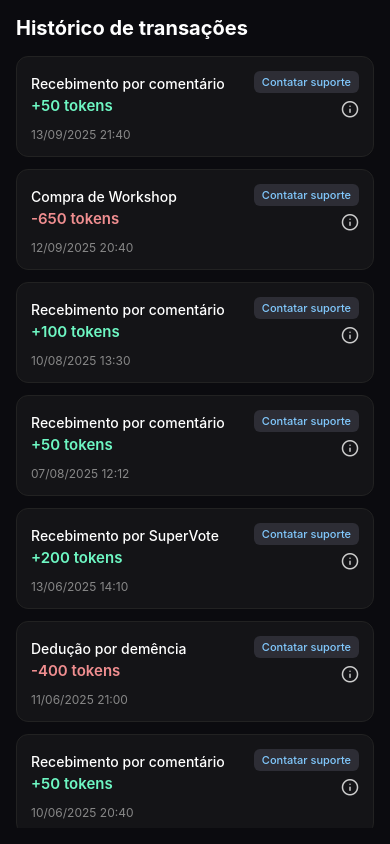
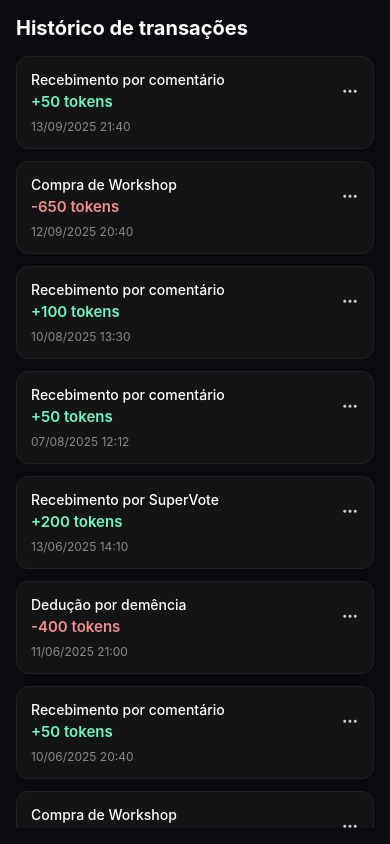
Before and after one commit to Escola-de-Ti/app-frontend, a React Native app: screen / in a window 390 px wide. Built offline with nearby package versions, Linux system fonts and the light colour scheme.

Commit message:
refactor: alterando exibição de opção e tipo de botão

```diff
--- a/src/screens/TransactionHistory.tsx
+++ b/src/screens/TransactionHistory.tsx
@@ -1,4 +1,4 @@
-import React from 'react';
+import React, { useState } from 'react';
 import { View, Text, StyleSheet, FlatList, TouchableOpacity, Alert } from 'react-native';
 import { Feather } from '@expo/vector-icons';
 
@@ -24,14 +24,21 @@ const transactions: Transaction[] = [
 ];
 
 export function TransactionHistory() {
+  const [expandedCard, setExpandedCard] = useState<string | null>(null);
+
   const handleSupportPress = () => {
     Alert.alert('Suporte', 'Você entrou em contato com o suporte.');
+  };
+
+  const handleMenuToggle = (id: string) => {
+    setExpandedCard((prev) => (prev === id ? null : id));
   };
 
   const renderItem = ({ item }: { item: Transaction }) => {
     const isPositive = item.amount > 0;
     const amountColor = isPositive ? '#6ef7c3' : '#F08E90';
     const sign = isPositive ? '+' : '';
+    const isExpanded = expandedCard === item.id;
 
     return (
       <View style={styles.card}>
@@ -45,12 +52,14 @@ export function TransactionHistory() {
           </View>
 
           <View style={styles.rightContainer}>
-            <TouchableOpacity style={styles.supportButton} onPress={handleSupportPress}>
-              <Text style={styles.supportText}>Contatar suporte</Text>
-            </TouchableOpacity>
+            {isExpanded && (
+              <TouchableOpacity style={styles.supportButton} onPress={handleSupportPress}>
+                <Text style={styles.supportText}>Contatar suporte</Text>
+              </TouchableOpacity>
+            )}
 
-            <TouchableOpacity activeOpacity={0.8}>
-              <Feather name="info" size={18} color="#ccc" />
+            <TouchableOpacity activeOpacity={0.8} onPress={() => handleMenuToggle(item.id)}>
+              <Feather name="more-horizontal" size={18} color="#ccc" />
             </TouchableOpacity>
           </View>
         </View>
```
